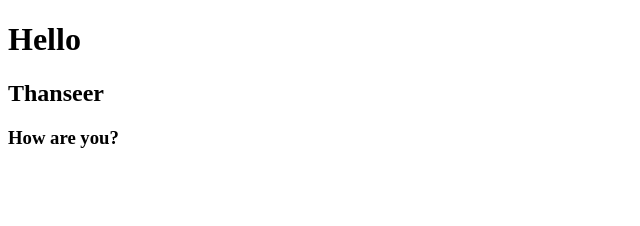
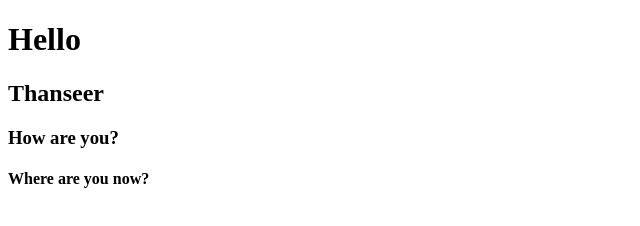
Before and after one commit to Thanseer-steyp/Tutorial, a plain HTML site: page index.html in a window 1280 px wide. Shown: the whole page, without its empty margins (0-640 px from the left). Drawn offline with Linux system fonts and the light colour scheme.

Commit message:
added neew line

```diff
--- a/index.html
+++ b/index.html
@@ -9,5 +9,6 @@
     <h1>Hello</h1>
     <h2>Thanseer</h2>
     <h3>How are you?</h3>
+    <h4>Where are you now?</h4>
 </body>
 </html>
```
